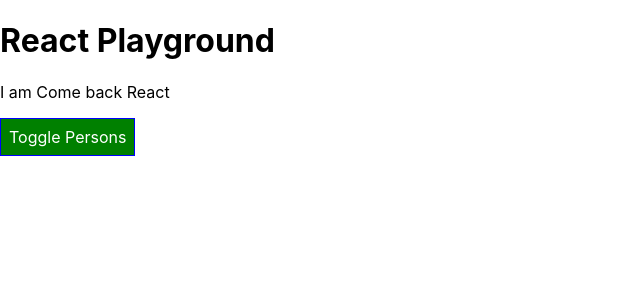
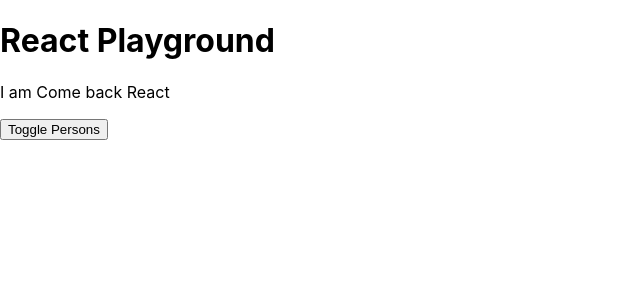
Before and after one commit to ChanakaUOMIT/React_App, a React app: page / in a window 1280 px wide. Shown: the top 300 px of the page, without its empty margins (0-640 px from the left). Built offline with nearby package versions, Linux system fonts and the light colour scheme.

Commit message:
adding Presudo selector

```diff
--- a/src/App.css
+++ b/src/App.css
@@ -10,11 +10,27 @@
   font-weight: bold;
 }
 
-@keyframes App-logo-spin {
-  from {
-    transform: rotate(360deg);
+/* .Button{ */
+.App button{
+    background-color:green;
+    color:white;
+    font:inherit;
+    border: 1px solid blue;
+    padding: 8px;
+    cursor:pointer;
   }
-  to {
-    transform: rotate(0deg);
+
+  .App button:hover{
+    background-color: lightgreen;
+    color: black;
+
   }
-}
+
+  .App button.Red{
+    background-color: red
+  }
+
+  .App button.Red:hover{
+    background-color: salmon;
+    color: black;
+  }
--- a/src/App.js
+++ b/src/App.js
@@ -91,20 +91,22 @@
   }
 
   render() {
-    const style={
-      backgroundColor:'green',
-      color:'white',
-      font:'inherit',
-      border: '1px solid blue',
-      padding: '8px',
-      cursor:'pointer',
-      // ':hover':{
-      //   backgroundColor:'lightgreen',
-      //   color:'black'
-      // }
-    }
+    // const style={
+    //   backgroundColor:'green',
+    //   color:'white',
+    //   font:'inherit',
+    //   border: '1px solid blue',
+    //   padding: '8px',
+    //   cursor:'pointer',
+    //   // ':hover':{
+    //   //   backgroundColor:'lightgreen',
+    //   //   color:'black'
+    //   // }
+    // }
 
     let persons=null;
+    let btnClass='';
+
 
     if(this.state.showPersons){
       persons =(
@@ -122,7 +124,9 @@
         </div>
       );
 
-      style.backgroundColor='red';
+      btnClass=classesStyle.Red;
+
+      // style.backgroundColor='red';
       // style[':hover']={
       //   backgroundColor:'salmon',
       //   color:'black'
@@ -183,7 +187,9 @@
 
           {/* better way to pass paramerter */}
           <button
-            style={style}
+          className={btnClass}
+          // className={classesStyle.Button}
+            // style={style}
             // onClick={this.switchNameHandler.bind(this, "Chanka..!")} >Switch Name</button>
             onClick={this.togglePersonsHandler} >Toggle Persons</button>
 
```
